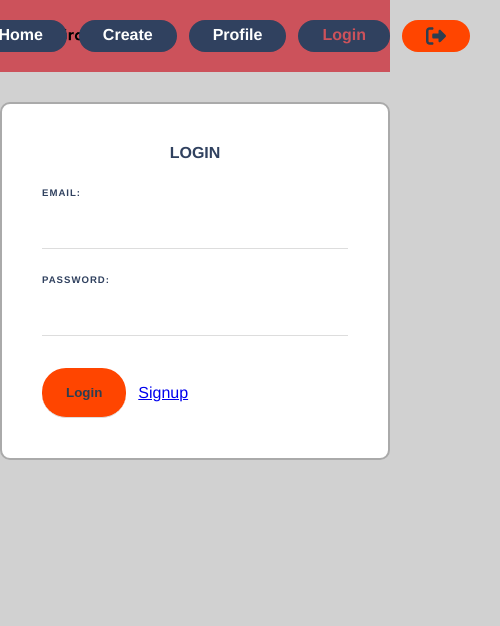
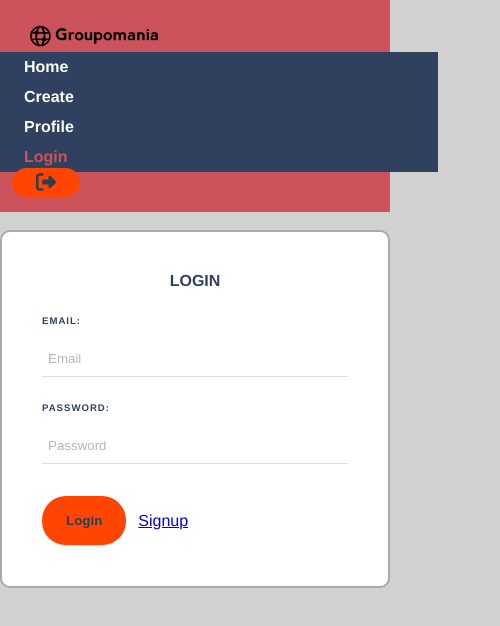
Before and after one commit to vszabolcs88/ConnectE, a Vue app in the folder frontend/: page /#/login in a window 390 px wide. Shown: the top 626 px of the page, 500 px wide, since content can reach past the window. Built offline with nearby package versions, Linux system fonts and the light colour scheme.

Commit message:
responsive design added

```diff
--- a/frontend/src/App.vue
+++ b/frontend/src/App.vue
@@ -111,4 +111,26 @@ nav .logo {
   padding-right: 30px;
   width: 80%;
 }
+
+@media (max-width: 700px) {
+  nav {
+    display: block;
+    width: 100%;
+    position: absolute;
+    left: 0;
+    top: 0;
+  }
+
+  .container__links {
+    display: block;
+    width: 100%;
+    padding: 0;
+  }
+  nav a {
+    display: block;
+    margin-left: 0px;
+    border-radius: 0px;
+    width: 100%;
+  }
+}
 </style>
--- a/frontend/src/views/HomeView.vue
+++ b/frontend/src/views/HomeView.vue
@@ -41,6 +41,7 @@ export default {
   }
   .background__wrapper {
     position: fixed;
+    width: 100vw;
     left:0;
     top: 0;
     z-index: -3;
@@ -62,4 +63,27 @@ export default {
         flex-direction: column;
         row-gap: 16px;
     }
+
+  @media (max-width: 700px) {
+    .main__container {
+      width: 100vw;
+    }
+
+    .main {
+      display: block;
+      width: 100%;
+      padding: 0;
+      margin-top: 210px;
+    }
+
+    .main__aside {
+      display: none;
+    }
+
+    .container__article {
+      width: 90%;
+      margin-top: 12px;
+
+    }
+  }
 </style>
--- a/frontend/src/views/LoginView.vue
+++ b/frontend/src/views/LoginView.vue
@@ -2,9 +2,9 @@
     <form @submit.prevent="loginUser" class="login">
         <div class="login__title">Login</div>
         <label>Email:</label>
-        <input type="text" v-model="email" required>
+        <input type="text" v-model="email" placeholder="Email" class="custom-input" required>
         <label>Password:</label>
-        <input type="password" v-model="password" required>
+        <input type="password" v-model="password" placeholder="Password" class="custom-input" required>
         <div class="buttons">
             <input type="submit" value="Login">
             <p>
@@ -109,6 +109,10 @@ export default {
         color: white;
     }
 
+    .custom-input::placeholder {
+    color: #b6b6b6;
+  }
+
     .buttons {
         display: flex;
         flex-direction: row;
@@ -117,4 +121,10 @@ export default {
         margin-top: 32px;
         text-align: center;
     }
+
+    @media (max-width: 700px) {
+        form {
+            margin-top: 230px;
+        }
+    }
 </style>
--- a/frontend/src/views/SignupView.vue
+++ b/frontend/src/views/SignupView.vue
@@ -2,11 +2,13 @@
     <form @submit.prevent ="submitUser" class="login">
         <div class="signup__title">create an account</div>
         <label>Username:</label>
-        <input type="text" v-model="username" required>
+        <input type="text" v-model="username" placeholder="Username" class="custom-input" required>
+        <p class="error-msg">{{ error }}</p>
         <label>Email:</label>
-        <input type="text" v-model="email" required>
+        <input type="text" v-model="email" placeholder="Email" class="custom-input" required>
+        <p class="error-msg">{{ error }}</p>
         <label>Password:</label>
-        <input type="password" v-model="password" required>
+        <input type="password" v-model="password" placeholder="Password" class="custom-input" required>
         <div class="buttons">
             <input type="submit" value="Sign up">
         </div>
@@ -14,37 +16,34 @@
 </template>
 
 <script>
-
+import axios from 'axios'
 export default {
     data() {
         return {
             username: '',
             email: '',
-            password: ''
+            password: '',
+            error: null
         }
     },
     methods: {
-        submitUser(){
+        async submitUser(){
             const data = {username: this.username, email: this.email, password: this.password};
-
-            fetch("http://localhost:3000/api/signup", {
-                method: 'POST',
-                headers: {'Content-Type': 'application/json'},
-                body: JSON.stringify(data)
-            })
-            .then((response) => response.json())
-            .then((data) =>  {
-                console.log("Success: ", data);
-            })
-            .catch((error) => {
-                console.log("Error: ", error);
-            });
-
-            console.log(this.username + this.email + this.password);
-            this.username = "";
-            this.email = "";
-            this.password = "";
-            this.$router.push('/');
+            try{
+                const response = await axios.post("http://localhost:3000/api/signup", JSON.stringify(data), {
+                    headers: {'Content-Type': 'application/json'},
+                    // body: JSON.stringify(data)
+                });
+                console.log(data);
+                console.log(response);
+                this.username = "";
+                this.email = "";
+                this.password = "";
+                this.$router.push('/')
+            } catch(error) {
+                console.log(error.response.data.error);
+                this.error = error.response.data.error;
+            }
         }
     }
 }
@@ -57,4 +56,10 @@ export default {
         text-transform: uppercase;
         font-weight: bold;
   }
+  .custom-input::placeholder {
+    color: #b6b6b6;
+  }
+  .error-msg {
+    color: red;
+  }
 </style>
```
Also changed, not shown: 2 other files (tests, documents, lock files or other folders).
